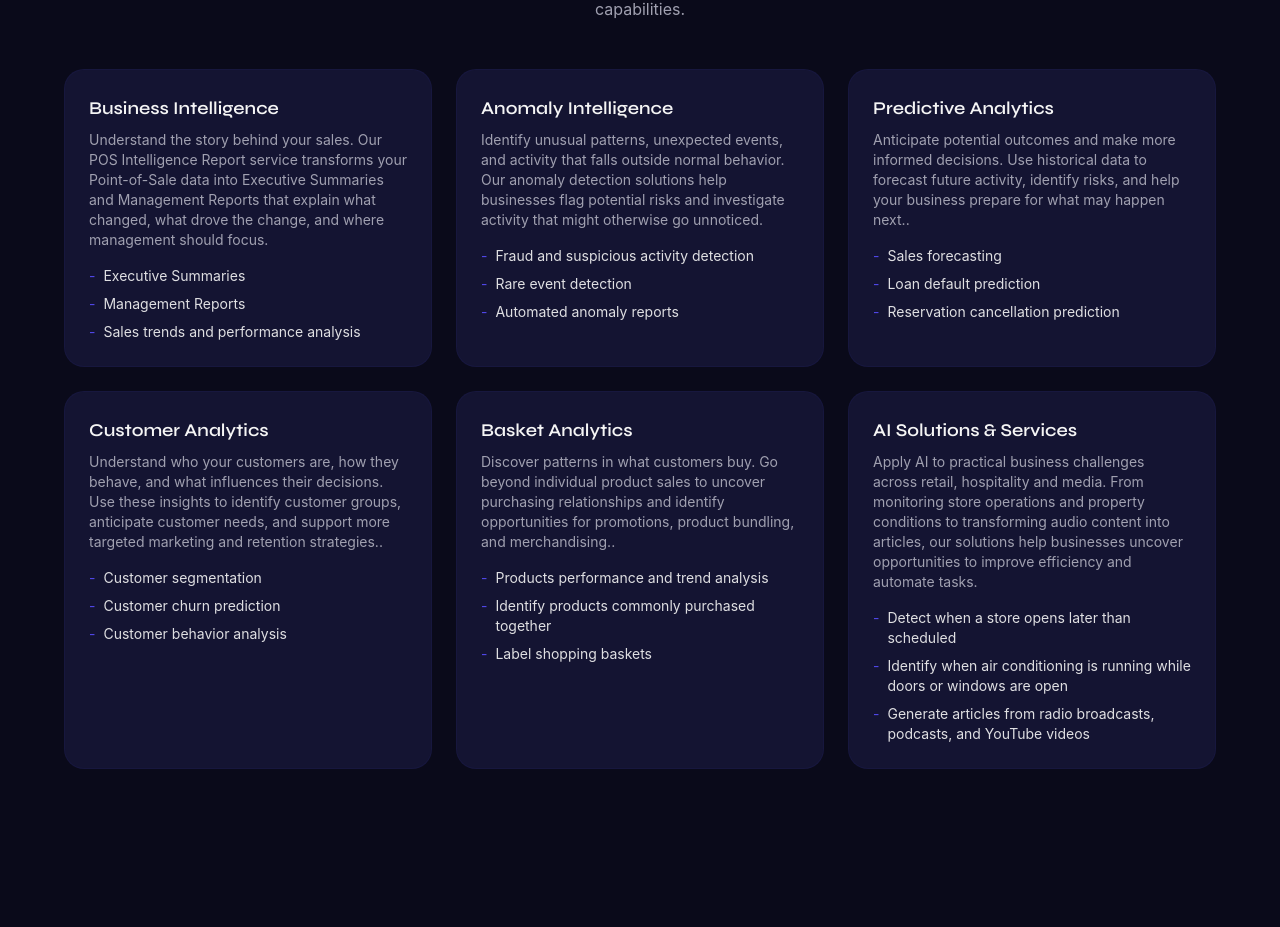
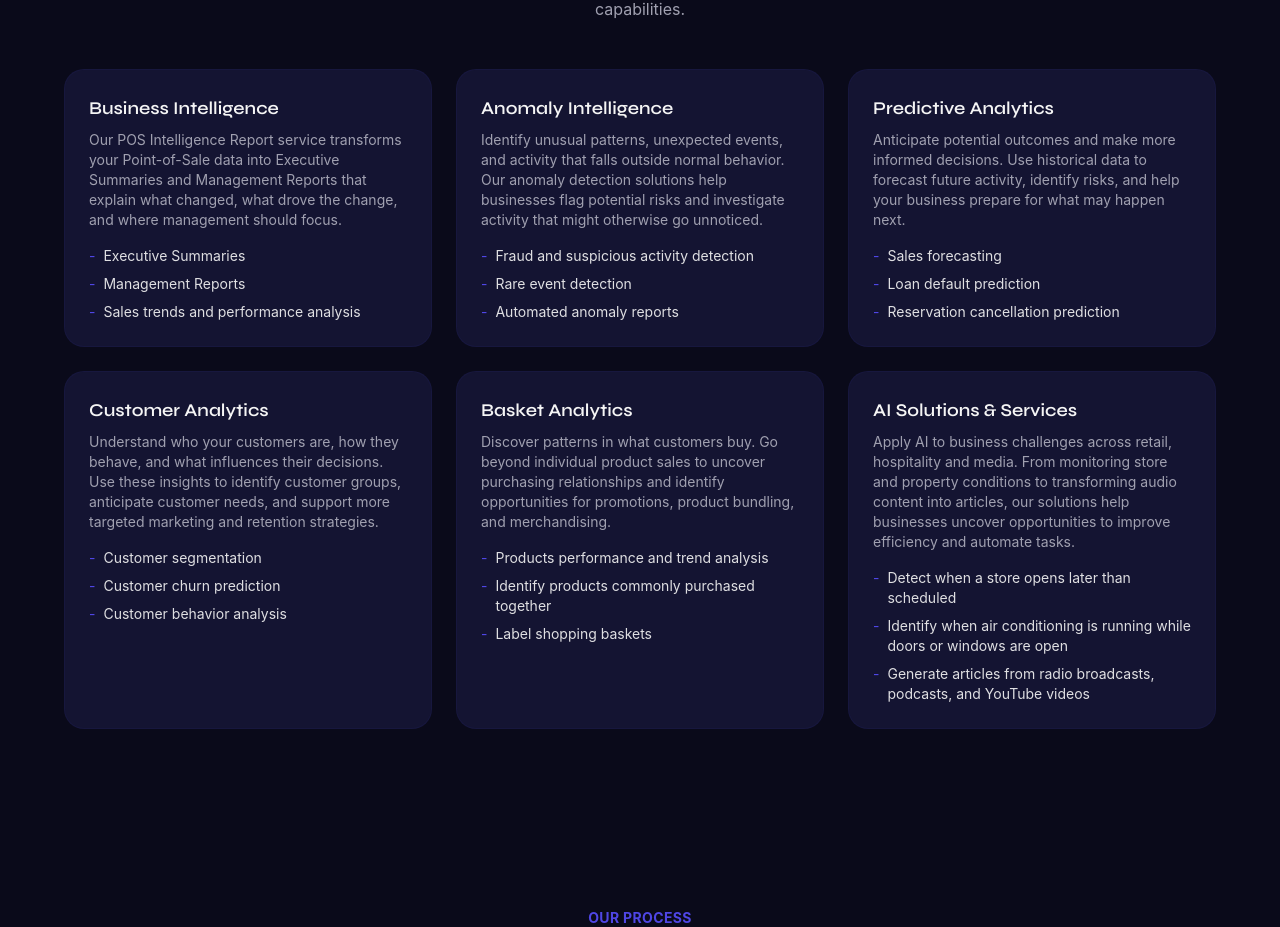
Before and after one commit to diallodixon-spec/dbdataanalyticsai, a Next.js app: page / in a window 1280 px wide. Shown: the part 956-1883 px from the top of the page. Built offline with nearby package versions, Linux system fonts and the light colour scheme.

Commit message:
Managed Analytics Services adjustments

```diff
--- a/components/Services.tsx
+++ b/components/Services.tsx
@@ -2,7 +2,7 @@ const services = [
   {
     title: "Business Intelligence",
     href: "/blog/tag/BusinessIntelligence",
-    desc: "Understand the story behind your sales. Our POS Intelligence Report service transforms your Point-of-Sale data into Executive Summaries and Management Reports that explain what changed, what drove the change, and where management should focus.",
+    desc: "Our POS Intelligence Report service transforms your Point-of-Sale data into Executive Summaries and Management Reports that explain what changed, what drove the change, and where management should focus.",
     points: ["Executive Summaries", "Management Reports", "Sales trends and performance analysis"],
   },
   {
@@ -17,23 +17,23 @@ const services = [
   },
   {
     title: "Predictive Analytics",
-    desc: "Anticipate potential outcomes and make more informed decisions. Use historical data to forecast future activity, identify risks, and help your business prepare for what may happen next..",
+    desc: "Anticipate potential outcomes and make more informed decisions. Use historical data to forecast future activity, identify risks, and help your business prepare for what may happen next.",
     points: ["Sales forecasting", "Loan default prediction", "Reservation cancellation prediction"],
   },
   {
     title: "Customer Analytics",
-    desc: "Understand who your customers are, how they behave, and what influences their decisions. Use these insights to identify customer groups, anticipate customer needs, and support more targeted marketing and retention strategies..",
+    desc: "Understand who your customers are, how they behave, and what influences their decisions. Use these insights to identify customer groups, anticipate customer needs, and support more targeted marketing and retention strategies.",
     points: ["Customer segmentation", "Customer churn prediction", "Customer behavior analysis"],
   },
   {
     title: "Basket Analytics",
-    desc: "Discover patterns in what customers buy. Go beyond individual product sales to uncover purchasing relationships and identify opportunities for promotions, product bundling, and merchandising..",
+    desc: "Discover patterns in what customers buy. Go beyond individual product sales to uncover purchasing relationships and identify opportunities for promotions, product bundling, and merchandising.",
     points: ["Products performance and trend analysis", "Identify products commonly purchased together", "Label shopping baskets"],
   },
   {
     title: "AI Solutions & Services",
     href: "/blog//did-your-store-open-on-time",
-    desc: "Apply AI to practical business challenges across retail, hospitality and media. From monitoring store operations and property conditions to transforming audio content into articles, our solutions help businesses uncover opportunities to improve efficiency and automate tasks.",
+    desc: "Apply AI to business challenges across retail, hospitality and media. From monitoring store and property conditions to transforming audio content into articles, our solutions help businesses uncover opportunities to improve efficiency and automate tasks.",
     points: ["Detect when a store opens later than scheduled", "Identify when air conditioning is running while doors or windows are open", "Generate articles from radio broadcasts, podcasts, and YouTube videos"],
   },
 ];
```
